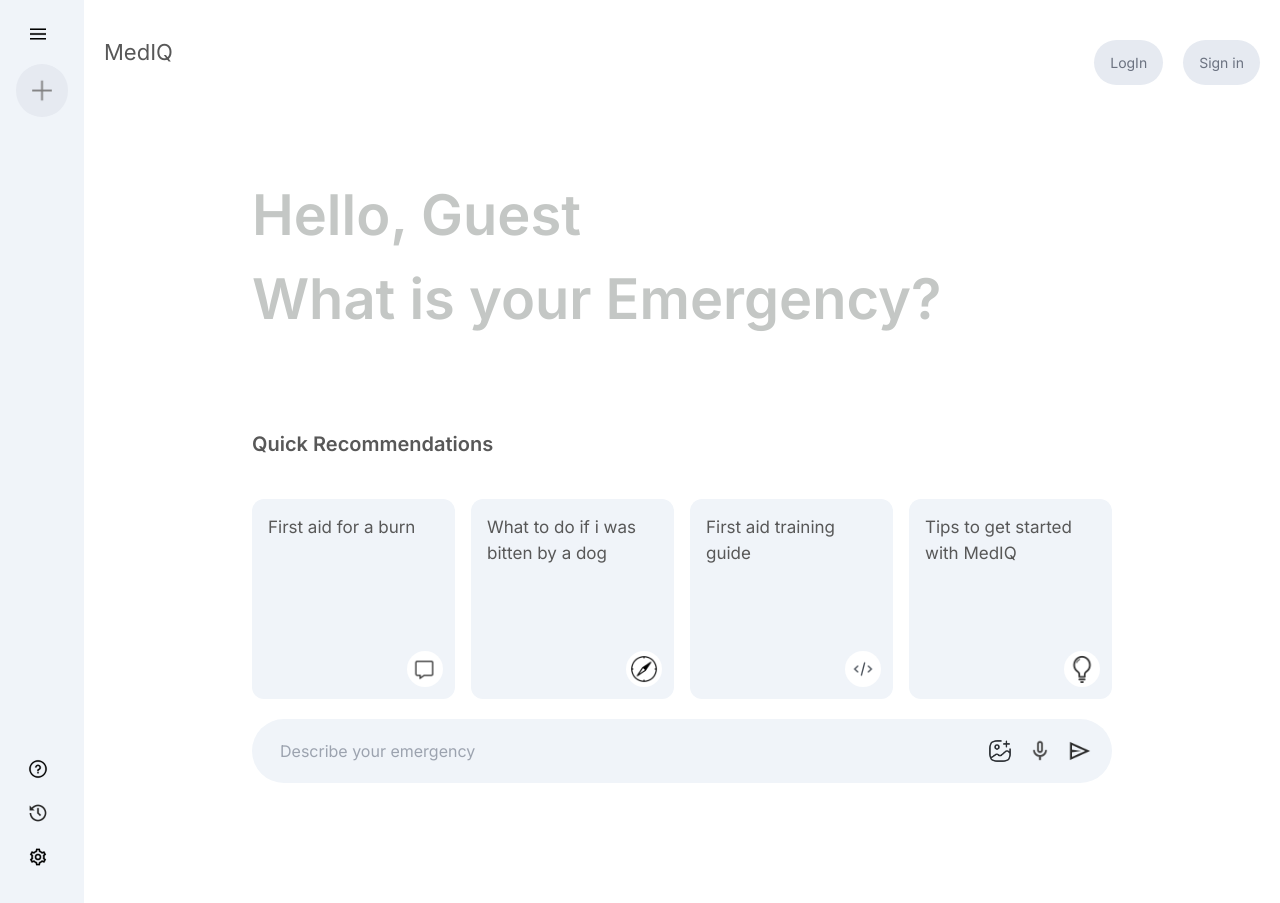
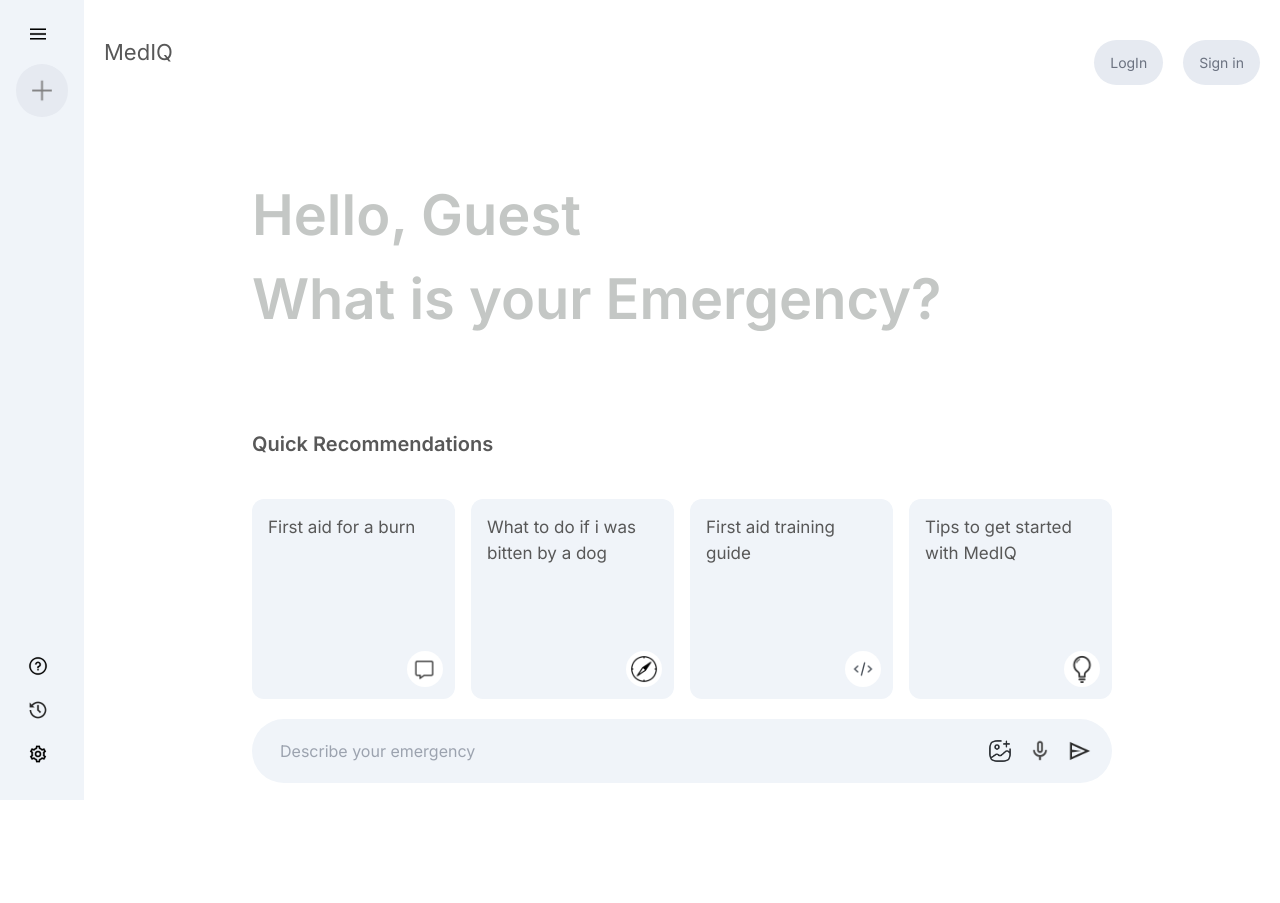
Before and after one commit to kodecosmo/MediQ-Chat, a Next.js app: page / in a window 1280 px wide. After the commit the page ends 800 px from the top, so only its background shows below. Built offline with nearby package versions, Linux system fonts and the light colour scheme; no server answers.

Commit message:
refactor: Update main page layout to use max height for the main content area

```diff
--- a/src/app/page.tsx
+++ b/src/app/page.tsx
@@ -10,7 +10,7 @@ export default function Home() {
 
   return (
     <>
-      <main className="flex min-h-screen">
+      <main className="flex max-h-screen">
         <Sidebar />
         <ChatArea />
       </main>
```
